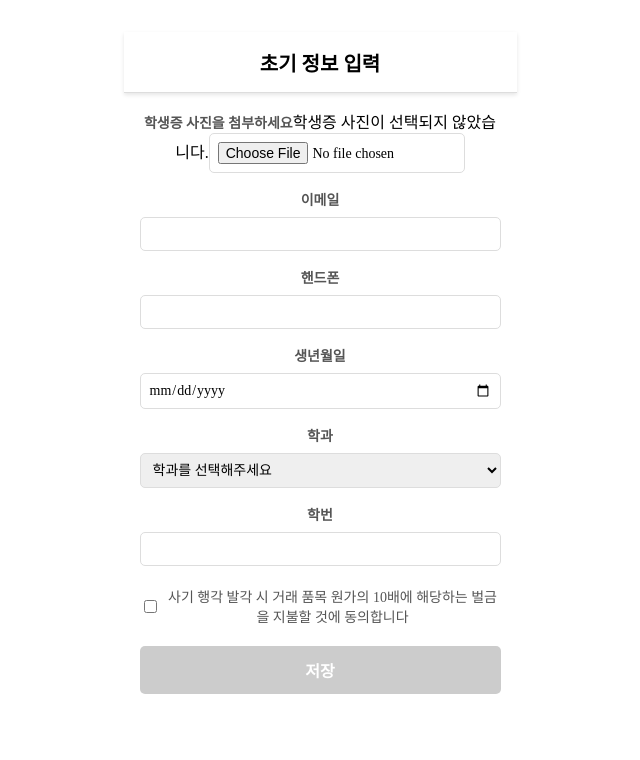
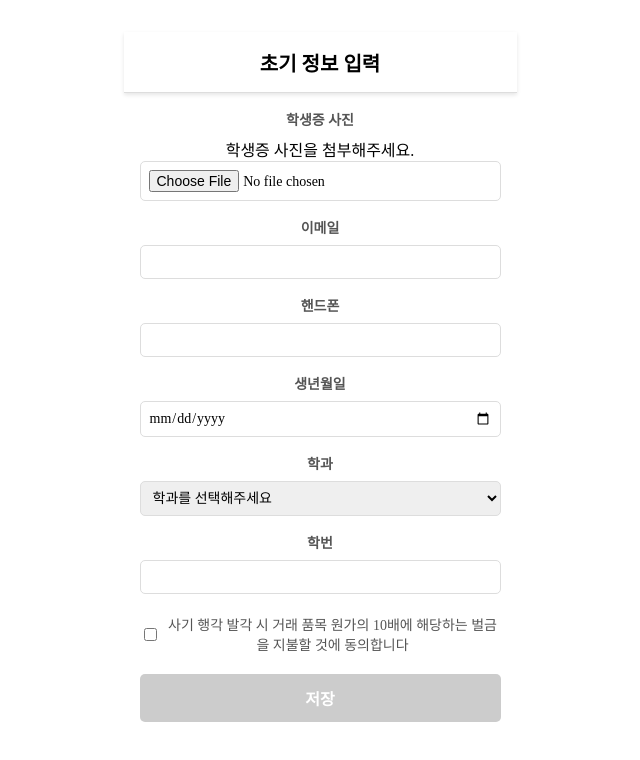
Before and after one commit to UJeongff/MoongChee, a React (Vite) app: page /initialinfo in a window 1280 px wide. Shown: the top 760 px of the page, without its empty margins (320-960 px from the left). Built offline with nearby package versions, Linux system fonts and the light colour scheme; a web font is replaced by a local one.

Commit message:
chat update

```diff
--- a/src/pages/Initialinfo.jsx
+++ b/src/pages/Initialinfo.jsx
@@ -243,12 +243,11 @@ const InitialInfo = () => {
       <Header>초기 정보 입력</Header>
       <Content>
         <InputGroup>
-        <div>
-          <label>학생증 사진을 첨부하세요</label>
+          <label>학생증 사진</label>
           {selectedFile ? (
-            <span>선택된 파일: {selectedFile.name}</span>
+            <ImagePreview src={form.profileImage} alt="학생증 미리보기" />
           ) : (
-            <span>학생증 사진이 선택되지 않았습니다.</span>
+            <div>학생증 사진을 첨부해주세요.</div>
           )}
             <input
               type="file"
@@ -257,7 +256,6 @@ const InitialInfo = () => {
               onChange={handleImageUpload}
             />
             {errors.profileImage && <div className="error">{errors.profileImage}</div>}
-        </div>
         </InputGroup>
         <InputGroup>
           <label>이메일</label>
```
Lines whose indentation alone changed are shown as unchanged.
